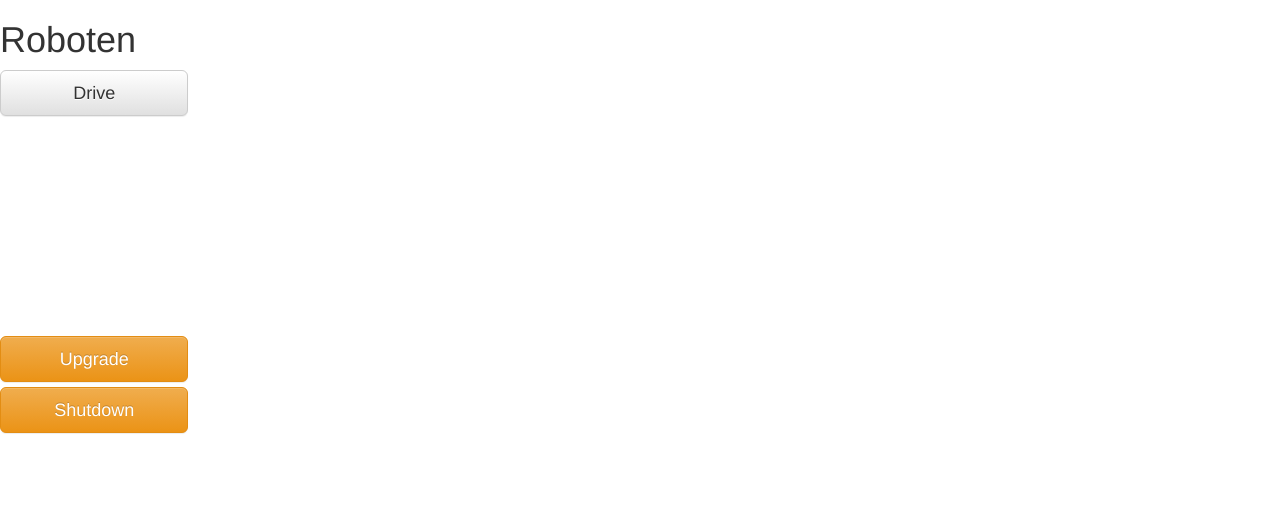
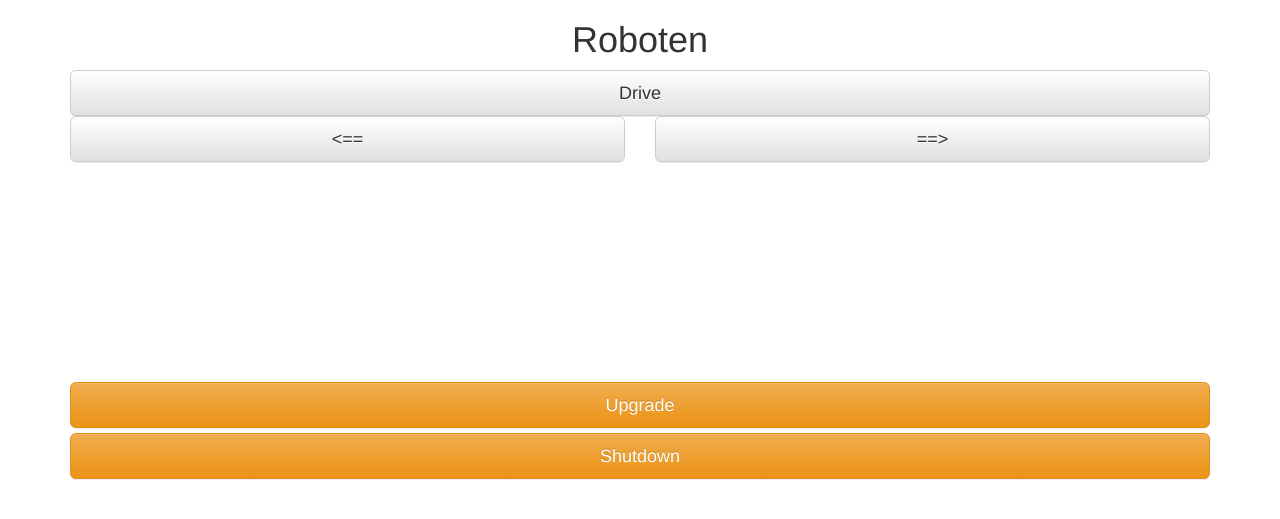
Before and after one commit to e8johan/roboten, a Flask app: page / in a window 1280 px wide. Shown: the top 519 px of the page. Run offline with Flask 2, Linux system fonts and the light colour scheme; data that the repository does not hold is empty; some libraries are stand-ins or nearby versions.

Commit message:
Fixed left and right

```diff
--- a/app.py
+++ b/app.py
@@ -27,17 +27,39 @@ def action_upgrade():
     os.system("git pull")
     exit()
 
-@app.route("/actions/<action>", methods=["POST"])
-def take_action(action):
-    if action == 'drive':
-#        if not is_driving:
-            is_driving = True
-            kit.continuous_servo[0].throttle = 0.2
-            kit.continuous_servo[1].throttle = -0.2
-            kit.servo[15].angle = 0
-            msg_queue.put("driving")
-            drive_timer = Timer(2, drive_timeout)
-            drive_timer.start()
+@app.route("/actions/drive", methods=["POST"])
+def action_drive():
+    is_driving = True
+    kit.continuous_servo[0].throttle = 0.2
+    kit.continuous_servo[1].throttle = -0.2
+    kit.servo[15].angle = 0
+    msg_queue.put("driving")
+    drive_timer = Timer(2, drive_timeout)
+    drive_timer.start()
+
+    return jsonify([])
+
+@app.route("/actions/left", methods=["POST"])
+def action_left():
+    is_driving = True
+    kit.continuous_servo[0].throttle = 0.5
+    kit.continuous_servo[1].throttle = 0
+    kit.servo[15].angle = 0
+    msg_queue.put("left")
+    drive_timer = Timer(1, drive_timeout)
+    drive_timer.start()
+
+    return jsonify([])
+
+@app.route("/actions/right", methods=["POST"])
+def action_right():
+    is_driving = True
+    kit.continuous_servo[0].throttle = 0
+    kit.continuous_servo[1].throttle = 0.5
+    kit.servo[15].angle = 0
+    msg_queue.put("right")
+    drive_timer = Timer(0.5, drive_timeout)
+    drive_timer.start()
 
     return jsonify([])
 
--- a/templates/main.html
+++ b/templates/main.html
@@ -22,14 +22,29 @@ source.onmessage = function (event) {
 </script>
 
 <body>
-   <h1>Roboten</h1>
 
-  <div class="row"><div class="col-md-2">
+  <div class="container">
+
+  <h1 style="text-align: center;">Roboten</h1>
+
+  <div class="row">
+  <div class="col-md-12">
   <a onclick="onActionClicked('drive');" class="btn btn-block btn-lg btn-default" role="button">Drive</a>
+  </div>
+  </div>
+  <div class="row">
+  <div class="col-md-6">
+  <a onclick="onActionClicked('left');" class="btn btn-block btn-lg btn-default" role="button">&lt;==</a>
+  </div>
+  <div class="col-md-6">
+  <a onclick="onActionClicked('right');" class="btn btn-block btn-lg btn-default" role="button">==&gt;</a>
+  </div>
+  </div>
   <div style="margin-bottom: 200px;">&nbsp;</div>
   <a onclick="onActionClicked('upgrade');" class="btn btn-block btn-lg btn-warning" role="button">Upgrade</a>
   <a onclick="onActionClicked('shutdown');" class="btn btn-block btn-lg btn-warning" role="button">Shutdown</a>
-  </div></div>
+
+  </div>
 
 </body>
 </html>
```
